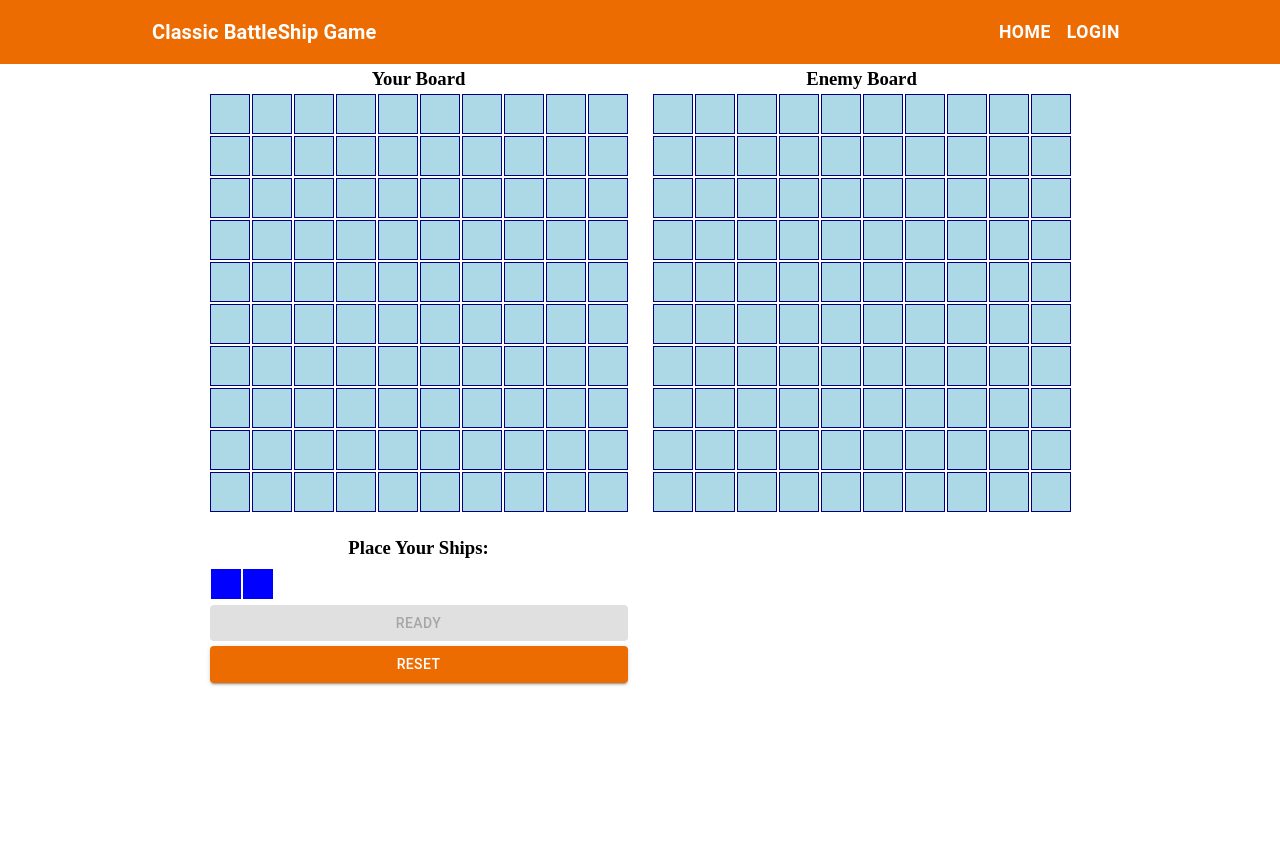
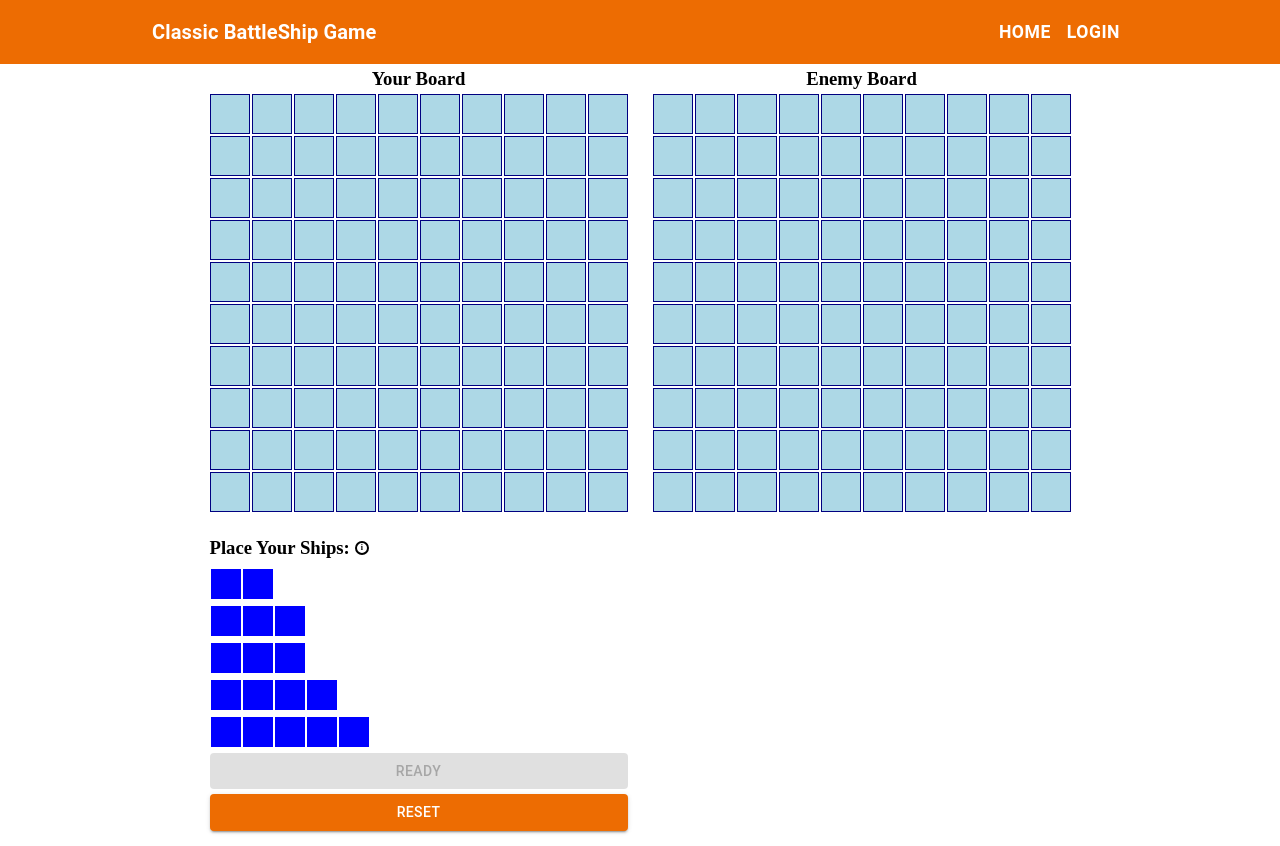
Before and after one commit to ErnAbr/battle-ship-game, a React (Vite) app in the folder client/: page / in a window 1280 px wide. Before the commit the page ends 800 px from the top, so only its background shows below. Built offline with nearby package versions, Linux system fonts and the light colour scheme; no server answers.

Commit message:
stats page display and game info pill UI

```diff
--- a/client/package.json
+++ b/client/package.json
@@ -18,6 +18,7 @@
     "@mui/styled-engine": "^6.1.1",
     "@vitejs/plugin-react": "^4.3.2",
     "axios": "^1.7.7",
+    "classnames": "^2.5.1",
     "howler": "^2.2.4",
     "react": "^18.3.1",
     "react-dom": "^18.3.1",
--- a/client/src/components/pill/Pill.jsx
+++ b/client/src/components/pill/Pill.jsx
@@ -1,5 +1,6 @@
+import classNames from "classnames";
 import styles from "./pill.module.scss";
 
-export const Pill = ({ text }) => {
-  return <div className={styles.pill}>{text}</div>;
+export const Pill = ({ text, size = "big" }) => {
+  return <div className={classNames(styles.pill, styles[size])}>{text}</div>;
 };
--- a/client/src/components/pill/pill.module.scss
+++ b/client/src/components/pill/pill.module.scss
@@ -2,12 +2,27 @@
   display: flex;
   align-items: center;
   justify-content: center;
-  width: 50px;
-  height: 50px;
   background-color: inherit;
   color: white;
   border-radius: 50%;
+  font-weight: bold;
+}
+
+.big {
+  width: 50px;
+  height: 50px;
   font-size: 2rem;
-  font-weight: bold;
   border: 2px solid white;
 }
+
+.small {
+  width: 10px;
+  height: 10px;
+  color: black;
+  border: 2px solid black;
+  font-size: 1vh;
+}
+
+.small:hover {
+  cursor: default;
+}
--- a/client/src/pages/Homepage/Homepage.jsx
+++ b/client/src/pages/Homepage/Homepage.jsx
@@ -3,21 +3,22 @@ import { GameBoard } from "../../components/GameBoard/GameBoard.jsx";
 import { Ship } from "../../components/Ship/Ship.jsx";
 import { SplitScreen } from "../../components/SplitScreen/SplitScreen.jsx";
 import styles from "./homepage.module.scss";
-import { Button } from "@mui/material";
+import { Button, Tooltip } from "@mui/material";
 import { useAppStore } from "../../context/store.js";
 import { io } from "socket.io-client";
 import { toast } from "react-toastify";
 import { playHitSound, playMissSound } from "../../utils/sounds.js";
 import { LoadingComponent } from "../../components/LoadingComponent/LoadingComponent.jsx";
+import { Pill } from "../../components/Pill/Pill.jsx";
 
 export const Homepage = () => {
   const initialAvailableShips = useMemo(
     () => [
       { size: 2, id: 1 },
-      // { size: 3, id: 2 },
-      // { size: 3, id: 3 },
-      // { size: 4, id: 4 },
-      // { size: 5, id: 5 },
+      { size: 3, id: 2 },
+      { size: 3, id: 3 },
+      { size: 4, id: 4 },
+      { size: 5, id: 5 },
     ],
     []
   );
@@ -44,9 +45,6 @@ export const Homepage = () => {
     setEnemyShips([]);
     setIsGameStarted(false);
   }, [initialAvailableShips]);
-
-  //tasks:
-  //1. shot animation effects
 
   //websocket logic
   const socketRef = useRef(null);
@@ -150,12 +148,22 @@ export const Homepage = () => {
         />
 
         <div className={styles.shipSelectionBoard}>
-          <h3>Place Your Ships:</h3>
-
+          <div className={styles.titleContainer}>
+            <h3>Place Your Ships:</h3>
+            <Tooltip
+              title="Change horizontal/vertical positions of a
+              ship by right clicking and just drag your ships to the board!"
+              arrow
+              placement="right-end"
+            >
+              <div>
+                <Pill text="i" size="small" />
+              </div>
+            </Tooltip>
+          </div>
           {availableShips.map((ship) => (
             <Ship key={ship.id} size={ship.size} id={ship.id} />
           ))}
-
           <Button
             onClick={startGame}
             color="success"
@@ -164,7 +172,6 @@ export const Homepage = () => {
           >
             Ready
           </Button>
-
           <Button
             onClick={resetBoard}
             color="warning"
--- a/client/src/pages/Homepage/homepage.module.scss
+++ b/client/src/pages/Homepage/homepage.module.scss
@@ -4,3 +4,10 @@
   flex-direction: column;
   gap: 5px;
 }
+
+.titleContainer {
+  position: relative;
+  display: flex;
+  align-items: center;
+  gap: 5px;
+}
--- a/client/src/pages/Statspage/Statspage.jsx
+++ b/client/src/pages/Statspage/Statspage.jsx
@@ -2,6 +2,15 @@ import { useEffect, useState } from "react";
 import { api } from "../../api/api.js";
 import { toast } from "react-toastify";
 import { LoadingComponent } from "../../components/LoadingComponent/LoadingComponent.jsx";
+import {
+  Box,
+  Paper,
+  Table,
+  TableBody,
+  TableCell,
+  TableContainer,
+  TableRow,
+} from "@mui/material";
 
 export const Statspage = () => {
   const [stats, setStats] = useState(null);
@@ -12,7 +21,7 @@ export const Statspage = () => {
       try {
         setLoading(true);
         const userStats = await api.GameStats.getStats();
-        setStats(userStats);
+        setStats(userStats || []);
       } catch (error) {
         toast.error(error);
         console.error("Error fetching stats:", error);
@@ -24,11 +33,46 @@ export const Statspage = () => {
     fetchStats();
   }, []);
 
-  console.log(stats);
-
   if (loading) {
     return <LoadingComponent text="Fetching Stats" />;
   }
 
-  return <div>This is Statspage</div>;
+  if (!stats) {
+    return <div>No stats available.</div>;
+  }
+
+  return (
+    <Box
+      style={{
+        display: "flex",
+        justifyContent: "center",
+        alignItems: "center",
+        marginTop: "3vh",
+      }}
+    >
+      <TableContainer
+        component={Paper}
+        elevation={3}
+        style={{
+          width: "50vw",
+          textAlign: "center",
+        }}
+      >
+        <Table>
+          <TableBody>
+            {Object.entries(stats).map(([key, value]) => (
+              <TableRow key={key}>
+                <TableCell
+                  sx={{ fontWeight: "bold", textTransform: "capitalize" }}
+                >
+                  {key.split(/(?=[A-Z])/).join(" ")}
+                </TableCell>
+                <TableCell align="center">{value}</TableCell>
+              </TableRow>
+            ))}
+          </TableBody>
+        </Table>
+      </TableContainer>
+    </Box>
+  );
 };
```
Also changed, not shown: 2 other files (tests, documents, lock files or other folders).
